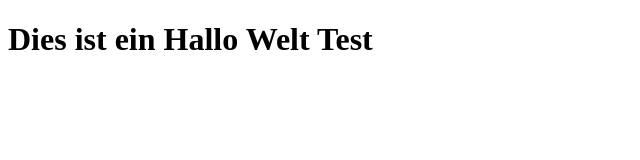
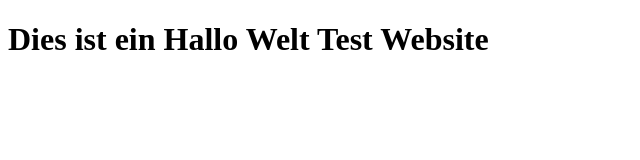
Before and after one commit to fschell/git, a plain HTML site: page index2.html in a window 1280 px wide. Shown: the whole page, without its empty margins (0-640 px from the left). Drawn offline with Linux system fonts and the light colour scheme.

Commit message:
Änderungen an index2.html

```diff
--- a/index2.html
+++ b/index2.html
@@ -9,7 +9,7 @@
 </head>
 
 <body>
-    <h1>Dies ist ein Hallo Welt Test</h1>
+    <h1>Dies ist ein Hallo Welt Test Website</h1>
 </body>
 
 </html>
```
